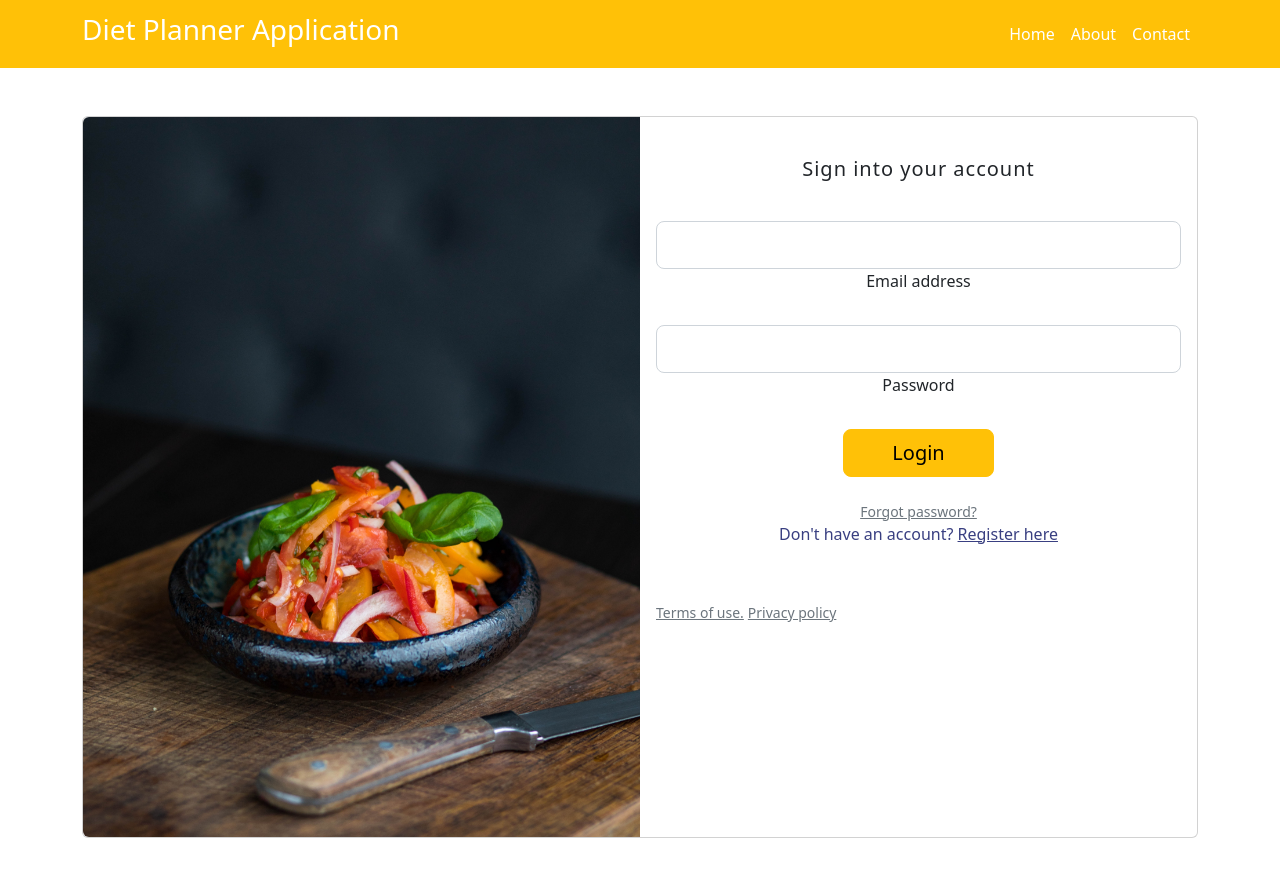
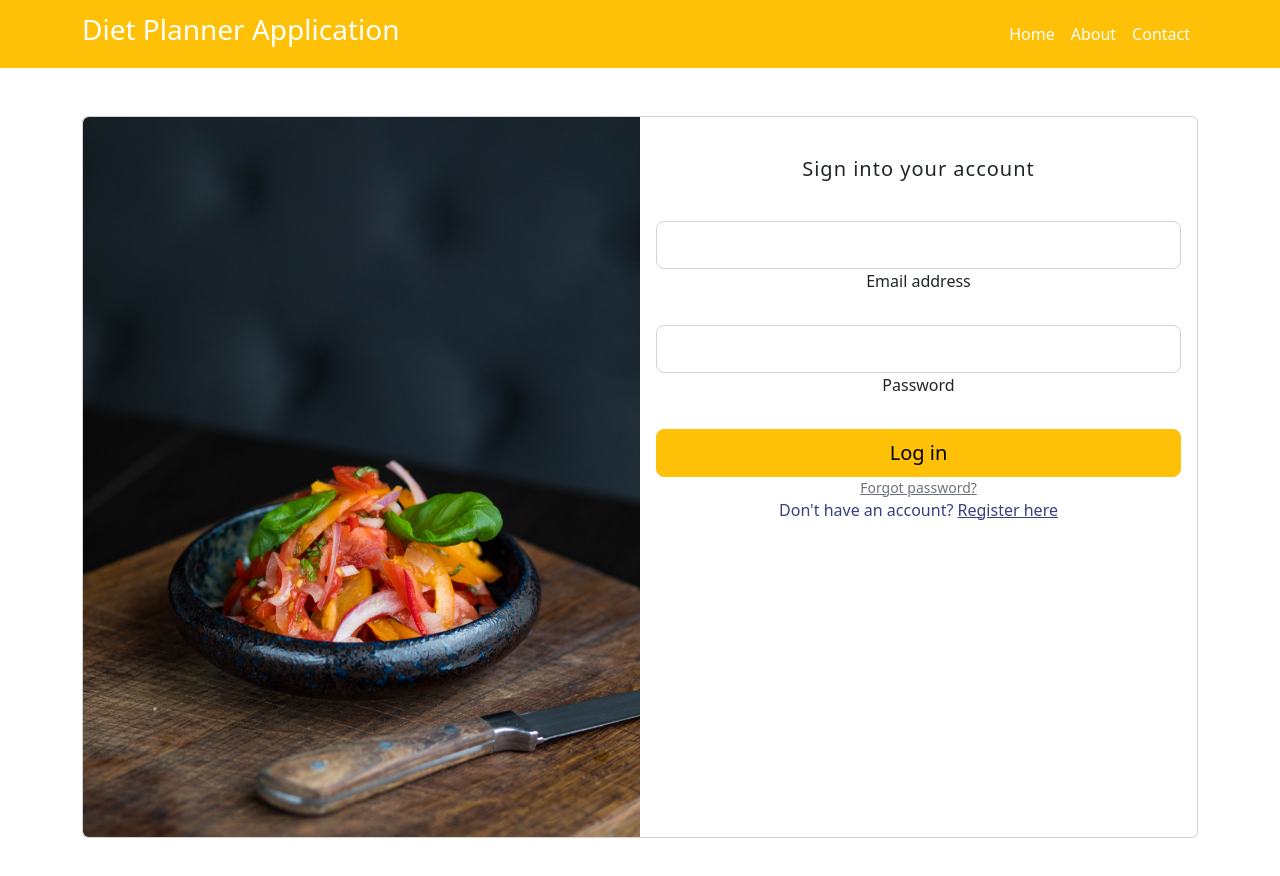
Before and after one commit to icantcodeanyways/DietPlannerApp, a React (Create React App) app: page /login in a window 1280 px wide. Shown: the top 876 px of the page. Built offline with nearby package versions, Linux system fonts and the light colour scheme; the HTML template or start-up script is replaced by a standard one.

Commit message:
Refactor login page, add basic login handling code

```diff
--- a/src/components/Login.css
+++ b/src/components/Login.css
@@ -1,11 +1,5 @@
 @media (min-width: 1025px) {
-    .h-custom-2 {
-      height: 100%;
-      }
-    }
-/* .LoginContainer{
-    border:2px solid black;
-    border-radius: 5px;
-    width:400px;
-    margin:auto;
-} */
+  .h-custom-2 {
+    height: 100%;
+  }
+}
--- a/src/components/Login.jsx
+++ b/src/components/Login.jsx
@@ -1,102 +1,116 @@
-import React from 'react';
-import NavbarSample from './Navbar/Navbar';
-import samplePhoto from './images/bg4.jpg'
-import {Link} from 'react-router-dom'
+import React, { useState } from "react";
+import NavbarSample from "./Navbar/Navbar";
+import samplePhoto from "./images/bg4.jpg";
+import axios from "axios";
+import { ToastContainer, toast } from "react-toastify";
+import "react-toastify/dist/ReactToastify.css";
+import Button from "react-bootstrap/Button";
 
-import './Login.css'
+import "./Login.css";
 
 import {
-  MDBBtn,
   MDBContainer,
   MDBCard,
   MDBCardBody,
   MDBCardImage,
   MDBRow,
   MDBCol,
-  // MDBIcon,
-  MDBInput
-}
-from 'mdb-react-ui-kit';
+  MDBInput,
+} from "mdb-react-ui-kit";
 
 function App() {
+  const [email, setEmail] = useState("");
+  const [password, setPassword] = useState("");
+
+  async function handleSubmit(e) {
+    e.preventDefault();
+    try {
+      const response = await axios.post(
+        `${process.env.REACT_APP_API_ENDPOINT}/api/users/login`,
+        { email, password }
+      );
+      if ((response.status = 200)) {
+        localStorage.setItem("Token", response.data.token);
+      }
+      console.log(response);
+    } catch (error) {
+      toast.error(error.response.data.message);
+      setEmail("");
+      setPassword("");
+    }
+  }
+
   return (
     <>
-    <NavbarSample/>
+      <NavbarSample />
+      <ToastContainer />
       <MDBContainer className="my-5">
-
         <MDBCard>
-        <MDBRow className='g-0'>
-
-          <MDBCol md='6'>
-            <MDBCardImage src={samplePhoto} alt="login form" className='rounded-start w-100'/>
+          <MDBRow className="g-0">
+            <MDBCol md="6">
+              <MDBCardImage
+                src={samplePhoto}
+                alt="login form"
+                className="rounded-start w-100"
+              />
             </MDBCol>
 
-          <MDBCol md='6'>
-            <MDBCardBody className='d-flex flex-column'>
+            <MDBCol md="6">
+              <MDBCardBody className="d-flex flex-column">
+                <h5
+                  className="fw-normal my-4 pb-3"
+                  style={{ letterSpacing: "1px" }}
+                >
+                  Sign into your account
+                </h5>
 
-              {/* <div className='d-flex flex-row mt-2'>
-                <MDBIcon fas icon="cubes fa-3x me-3" style={{ color: '#ff6219' }}/>
-                <span className="h1 fw-bold mb-0">Logo</span>
-              </div> */}
-
-              <h5 className="fw-normal my-4 pb-3" style={{letterSpacing: '1px'}}>Sign into your account</h5>
-
-                <MDBInput wrapperClass='mb-4' label='Email address' id='formControlLg' type='email' size="lg"/>
-                <MDBInput wrapperClass='mb-4' label='Password' id='formControlLg' type='password' size="lg"/>
-
-              {/* <MDBBtn className="mb-4 px-5" color='dark' size='lg'>Login</MDBBtn> */}
-              <Link to='/Main' ><MDBBtn className="mb-4 px-5" color='warning' size='lg' >Login</MDBBtn></Link>
-
-              <a className="small text-muted" href="#!">Forgot password?</a>
-              <p className="mb-5 pb-lg-2" style={{color: '#393f81'}}>Don't have an account? <a href="#!" style={{color: '#393f81'}}>Register here</a></p>
-
-              <div className='d-flex flex-row justify-content-start'>
-                <a href="#!" className="small text-muted me-1">Terms of use.</a>
-                <a href="#!" className="small text-muted">Privacy policy</a>
+                <form onSubmit={handleSubmit}>
+                  <MDBInput
+                    wrapperClass="mb-4"
+                    label="Email address"
+                    id="formControlLg"
+                    required
+                    type="email"
+                    size="lg"
+                    onChange={(e) => {
+                      setEmail(e.target.value);
+                    }}
+                    value={email}
+                  />
+                  <MDBInput
+                    wrapperClass="mb-4"
+                    label="Password"
+                    id="formControlLg"
+                    type="password"
+                    size="lg"
+                    value={password}
+                    required
+                    onChange={(e) => {
+                      setPassword(e.target.value);
+                    }}
+                  />
+                  <div className="d-grid gap-2">
+                    <Button type="submit" variant="warning" size="lg">
+                      Log in
+                    </Button>
                   </div>
-
+                </form>
+                <a className="small text-muted" href="#!">
+                  Forgot password?
+                </a>
+                <p className="mb-5 pb-lg-2" style={{ color: "#393f81" }}>
+                  Don't have an account?{" "}
+                  <a href="#!" style={{ color: "#393f81" }}>
+                    Register here
+                  </a>
+                </p>
               </MDBCardBody>
             </MDBCol>
-
           </MDBRow>
         </MDBCard>
-
       </MDBContainer>
     </>
   );
 }
 
 export default App;
-// import React from 'react'
-// import Form from 'react-bootstrap/Form';
-// import Button from 'react-bootstrap/Button';
-// import { Link } from 'react-router-dom/cjs/react-router-dom.min';
-
-// function Login() {
-//   return (
-//     <div className='LoginContainer'>
-//         <Form>
-//       <Form.Group className="mb-3" controlId="formBasicEmail">
-//         <Form.Label>Email address</Form.Label>
-//         <Form.Control type="email" placeholder="Enter email" />
-//         <Form.Text className="text-muted">
-//         </Form.Text>
-//       </Form.Group>
-
-//       <Form.Group className="mb-3" controlId="formBasicPassword">
-//         <Form.Label>Password</Form.Label>
-//         <Form.Control type="password" placeholder="Password" />
-//       </Form.Group>
-//       <Form.Group className="mb-3" controlId="formBasicCheckbox">
-//         <Form.Check type="checkbox" label="Check me out" />
-//       </Form.Group>
-//       <Link to='/Main'><Button variant="primary" type="submit">Submit
-//       </Button></Link>
-
-
-//     </Form>
-//     </div>
-//   )
-// }
-
-// export default Login
```
Lines whose indentation alone changed are shown as unchanged.
